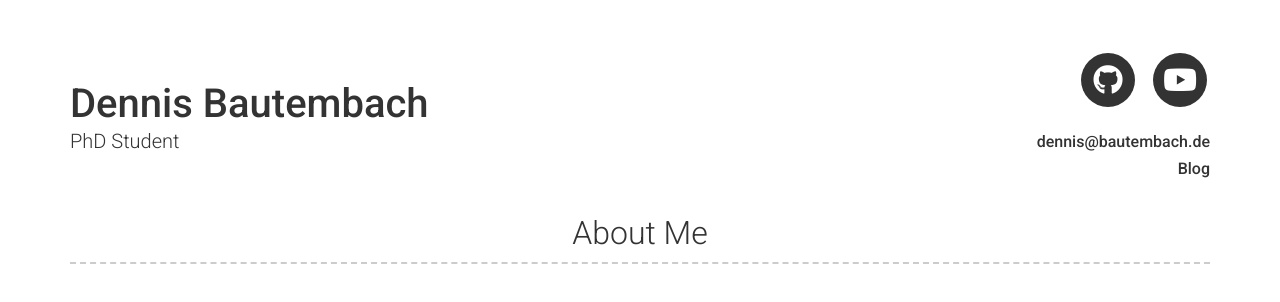
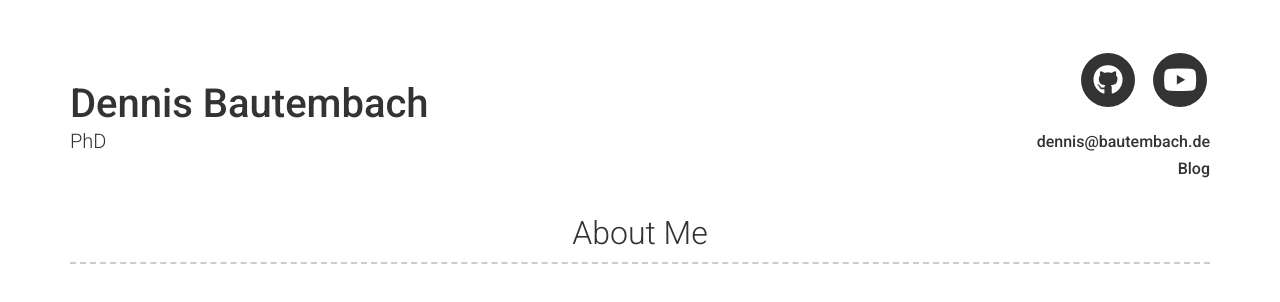
Before and after one commit to denniskb/denniskb.github.io, a Jekyll site: the page built from index.md, in a window 1280 px wide and 900 px high. Shown: the top 302 px of the window. Built offline with Jekyll 4.4.1, drawn with Linux system fonts in a browser that asks for light colours; nearby versions of some CDN libraries.

Commit message:
Update title

```diff
--- a/_config.yml
+++ b/_config.yml
@@ -4,7 +4,7 @@ favicon: images/favicon-32x32.png
 
 # Personal info
 name: Dennis Bautembach
-title: PhD Student
+title: PhD
 email: dennis@bautembach.de
 
 # Social links
```
